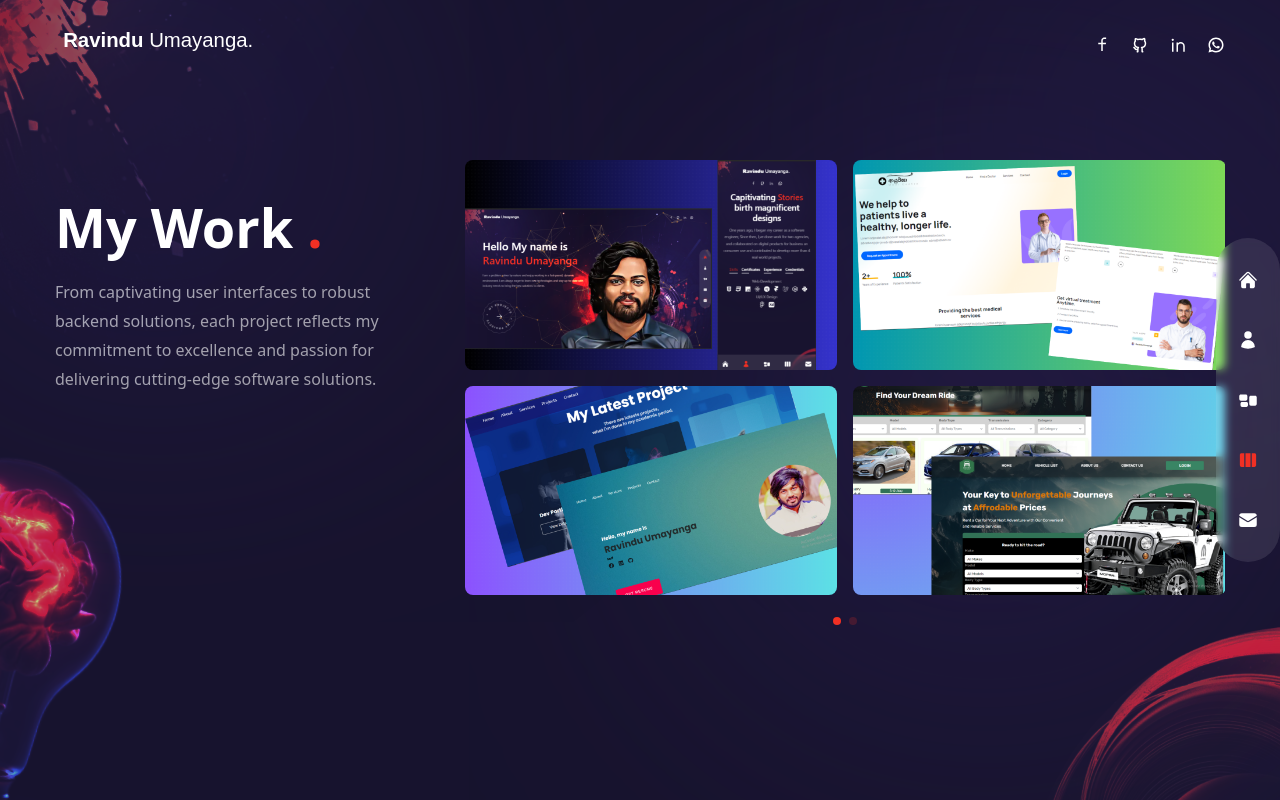
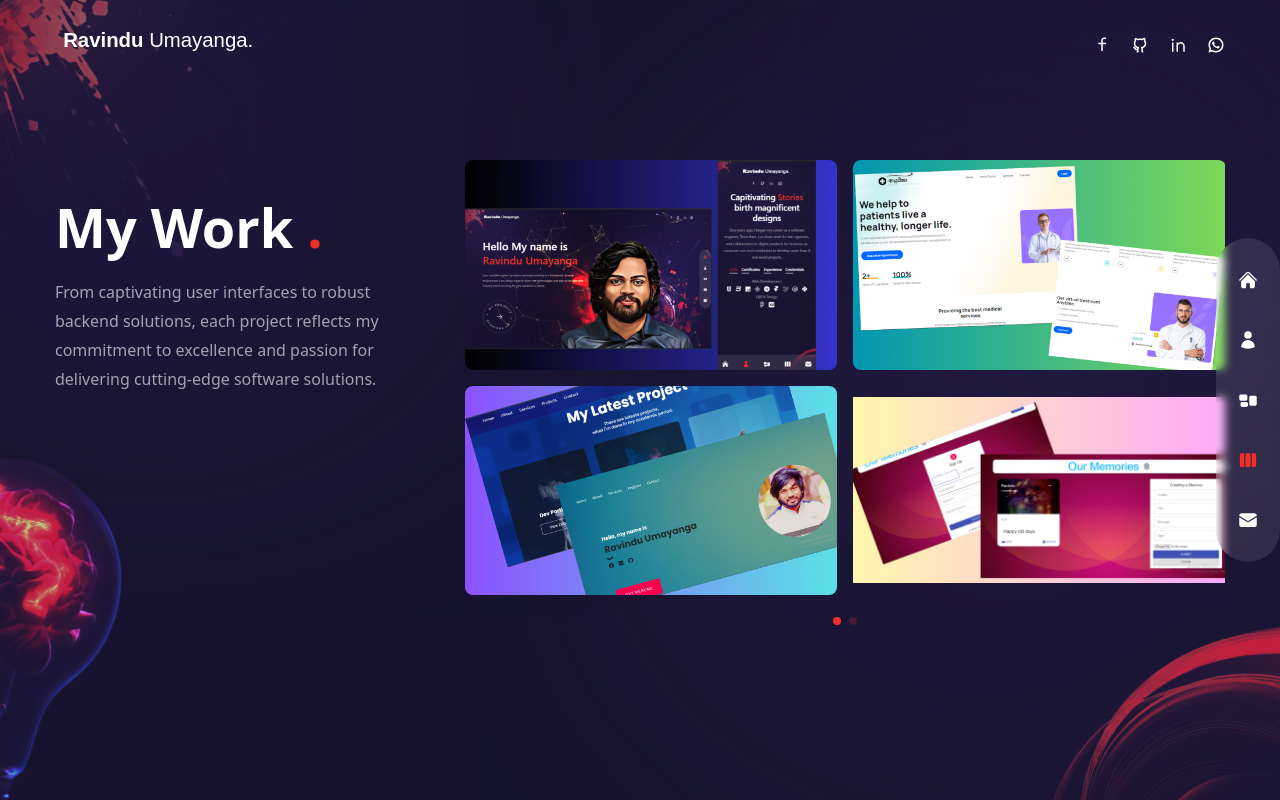
Before and after one commit to RavinduISHA/Portfolio-nextjs, a Next.js app: page /work in a window 1280 px wide. Built offline with nearby package versions, Linux system fonts and the light colour scheme.

Commit message:
UI fixes

```diff
--- a/components/WorkSlider.js
+++ b/components/WorkSlider.js
@@ -31,8 +31,8 @@ const workSlides = {
         },
         {
           title: 'title',
-          path: '/project5.png',
-          link: 'https://carrental.infinitycode.com.au/'
+          path: '/project0.png',
+          link: 'https://github.com/RavinduISHA/Memories?tab=readme-ov-file'
         },
       ],
     },
@@ -40,13 +40,13 @@ const workSlides = {
       images: [
         {
           title: 'title',
-          path: '/project1.png',
-          link: 'https://8848portal.infinitycode.com.au/'
+          path: '/project5.png',
+          link: 'https://carrental.infinitycode.com.au/'
         },
         {
           title: 'title',
-          path: '/project3.png',
-          link: 'https://carhistory.infinitycode.com.au/'
+          path: '/project1.png',
+          link: 'https://8848portal.infinitycode.com.au/'
         },
         // {
         //   title: 'title',
```
Also changed, not shown: public/project0.png (added).
